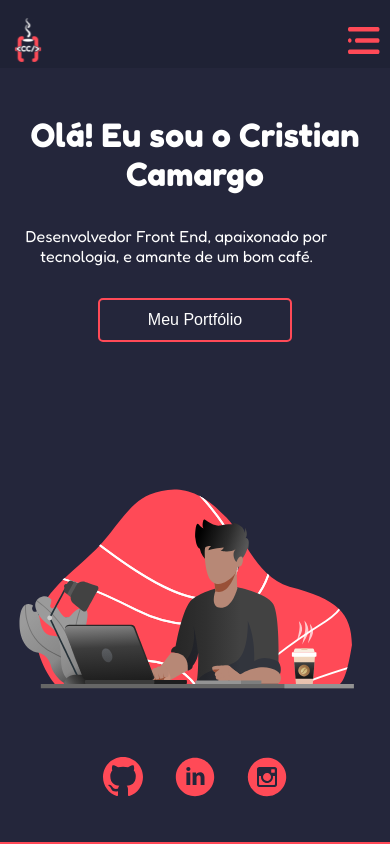
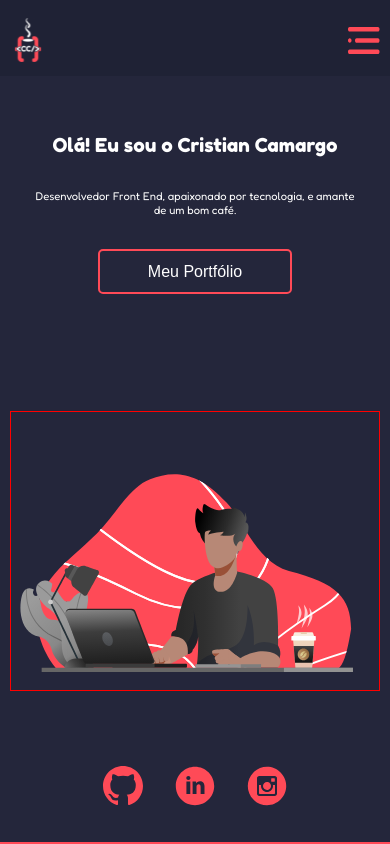
Before and after one commit to cfcamargo/my-portfoly, a React (Vite) app: page / in a window 390 px wide. Shown: the top 844 px of the page. Built offline with nearby package versions, Linux system fonts and the light colour scheme.

Commit message:
Fix responsives  bugs

```diff
--- a/src/components/Banner/styles.ts
+++ b/src/components/Banner/styles.ts
@@ -3,7 +3,7 @@ import styled from "styled-components";
 export const BannerContainer = styled.section`
 
     width: 100%;
-    height: calc(100vh - 8vh);
+    height: calc(100vh - 9vh);
     background-color: var(--color-dark-blue);
     border-bottom: 2px solid var(--color-primary);
 
@@ -69,8 +69,10 @@ export const ContentBanner = styled.div`
     @media screen and (max-width: 768px){
 
       grid-template-columns: 1fr;
+      grid-template-rows: 1fr 400px ;
       justify-content: center;
       align-items: center;
+      align-content: center;
 
 
       .content{
@@ -79,15 +81,15 @@ export const ContentBanner = styled.div`
           gap:2rem;
 
           h1{
-            font-size: 2rem;
+            font-size: 1.2rem;
             text-align: center;
 
           }
 
           p{
 
-            font-size: 1rem;
-            margin: 0;
+            font-size: .7rem;
+            margin: 0 auto;
 
             text-align: center;
             width: 90%;
@@ -107,12 +109,19 @@ export const ContentBanner = styled.div`
 
           }
 
+
    }
 
-   .cover{
-    width: 100%;
-    height: 90%;
-  }
+    .cover{
+        display: flex;
+        justify-content: center;
+        align-items: center;
+        align-content: center;
+        width: 100%;
+        height:70%;
+        padding: 0 !important;
+        border: 1px solid red;
+    }
 
 
 }
--- a/src/components/Header/styles.ts
+++ b/src/components/Header/styles.ts
@@ -5,7 +5,7 @@ export const HeaderNav = styled.nav`
     width: 95%;
     max-width: 1220px;
     margin: 0 auto;
-    height: 8vh;
+    height: 9vh;
     padding: 1rem 0;
 
     display: grid;
--- a/src/components/Skills/style.ts
+++ b/src/components/Skills/style.ts
@@ -46,7 +46,7 @@ export const SkillsBody = styled.div`
   display: grid;
   grid-template-columns: 1fr 1.5fr;
 
-  .cover{
+  .skill-cover{
 
       width: 100%;
       height: auto;
@@ -59,21 +59,19 @@ export const SkillsBody = styled.div`
     width: 90%;
     margin: auto;
 
-    .skills-container {
+  }
+
+  @media screen and (max-width: 768px){
+    grid-template-columns: 1fr;
+    grid-template-rows: 400px 1.2fr;
+
+    .skill-cover{
+      width: 100%;
+      height: 60%;
+      border: 1px solid red;
 
     }
 
   }
 
-  @media screen and (max-width: 768px){
-    grid-template-columns: 1fr;
-
-    .cover{
-      width: 100%;
-      padding: 0;
-      margin: 0;
-    }
-
-  }
-
 `
```
